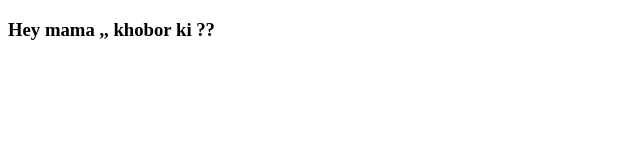
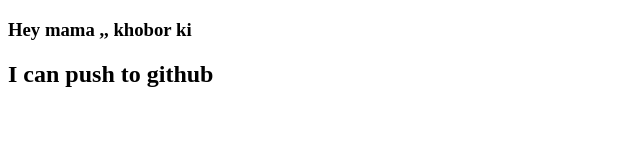
Before and after one commit to johnny0039/Learning-Web-dev.1, a plain HTML site: page index.html in a window 1280 px wide. Shown: the whole page, without its empty margins (0-640 px from the left). Drawn offline with Linux system fonts and the light colour scheme.

Commit message:
learned github

```diff
--- a/index.html
+++ b/index.html
@@ -7,7 +7,8 @@
 </head>
 <body>
 
-    <h3>Hey mama ,, khobor ki ??</h3>
+    <h3>Hey mama ,, khobor ki</h3>
+    <h2> I can push to github</h2>
 
 </body>
 </html>
```
